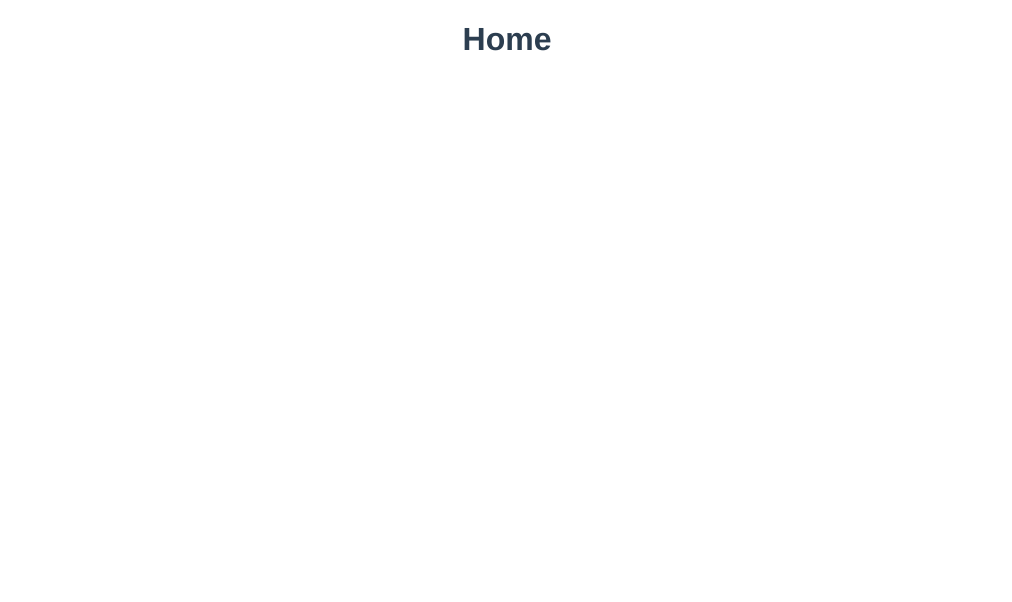
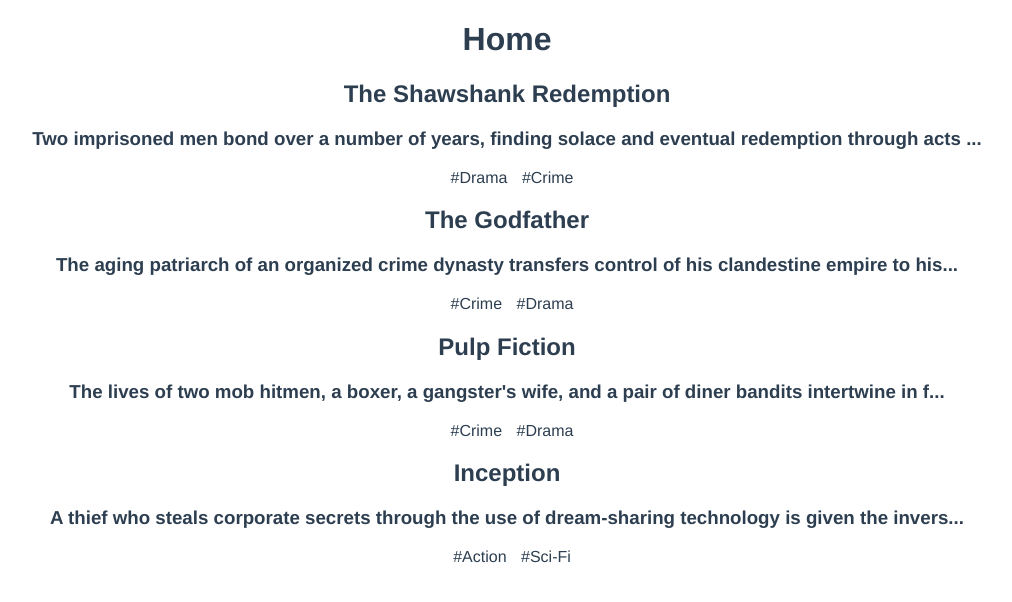
Before and after one commit to ZazaGdev/blog-vue, a Vue app: page / in a window 1280 px wide. Shown: the top 602 px of the page, without its empty margins (133-1145 px from the left). Built offline with nearby package versions, Linux system fonts and the light colour scheme; data requests are answered from the project's data file.

Commit message:
Introduced composables

```diff
--- a/src/components/MovieList.vue
+++ b/src/components/MovieList.vue
@@ -1,30 +1,18 @@
 <template>
     <div class="movie-list">
         <div v-for="movie in movies" :key="movie.id">
-            <SingleMovie :movie="movie"/>
+            <SingleMovie :movie="movie" />
         </div>
     </div>
 </template>
 
 <script>
-import { onMounted, onUnmounted, onUpdated } from 'vue'
 import SingleMovie from './SingleMovie.vue'
 
 export default {
     props: ['movies'],
     components: {SingleMovie},
-    setup(props) {
-        onMounted(() => {
-            console.log('mounted')
-        })
-
-        onUnmounted(() => {
-            console.log('unmounted')
-        })
-
-        onUpdated(() => {
-            console.log('updated')
-        })
+    setup() {
     }
 }
 </script>
--- a/src/components/SingleMovie.vue
+++ b/src/components/SingleMovie.vue
@@ -1,7 +1,8 @@
 <template>
     <div class="movie">
-        <h3>{{ movie.title }}</h3>
-        <p>{{ snippet }}</p>
+        <h2>{{ movie.title }}</h2>
+        <h3>{{ snippet }}</h3>
+        <span style="padding-left: 10px;" v-for="tag in movie.tags" :key="tag"> #{{ tag }}</span>
     </div>
 </template>
 
@@ -12,7 +13,8 @@ export default {
     props: ['movie'],
     setup(props) {
         const snippet = computed(()=> {
-            return props.movie.intro.substring(0, 100) + '...'
+            console.log(props.movie)
+            return props.movie.body.substring(0, 100) + '...'
         })
 
         return { snippet }
--- /dev/null
+++ b/src/composables/getMovies.js
@@ -0,0 +1,24 @@
+import { ref } from 'vue'
+
+const getPosts = () => {
+    const movies = ref([])
+    const error = ref(null)
+
+    const loadMovies = async () => {
+        try {
+            let data = await fetch('http://localhost:3000/movies')
+            if(!data.ok) {
+                throw Error('no data available')
+            }
+
+            movies.value = await data.json()
+        } catch (err) {
+            error.value = err.message
+            console.log(error.value)
+        }
+    }
+
+    return {movies, error, loadMovies}
+}
+
+export default getPosts
--- a/src/views/HomeView.vue
+++ b/src/views/HomeView.vue
@@ -1,35 +1,25 @@
 <template>
     <div class="home">
         <h1>Home</h1>
-        <MovieList :movies="movies"/>
+        <div v-if="error">{{ error }}</div>
+        <div v-else-if="!error && !movies.length">loading...</div>
+        <div v-else><MovieList :movies="movies"/></div>
     </div>
 </template>
 
 <script>
 import MovieList from '../components/MovieList.vue'
-import { ref, toRaw } from 'vue'
+import getMovies from '../composables/getMovies'
 
 export default {
     name: 'HomeView',
     components: { MovieList },
     setup() {
-        const movies = ref([])
-        const error = ref(null)
-
-        const loadMovies = async () => {
-            try {
-                let data = await fetch('http://localhost:3000/movies')
-                if(!data.ok) {
-                    throw Error('no data available')
-                }
-            } catch (err) {
-                console.log(err);
-            }
-        }
+        const {movies, error, loadMovies} = getMovies()
 
         loadMovies()
 
-        return {movies}
+        return {movies, error}
     },
 }
 </script>
```
